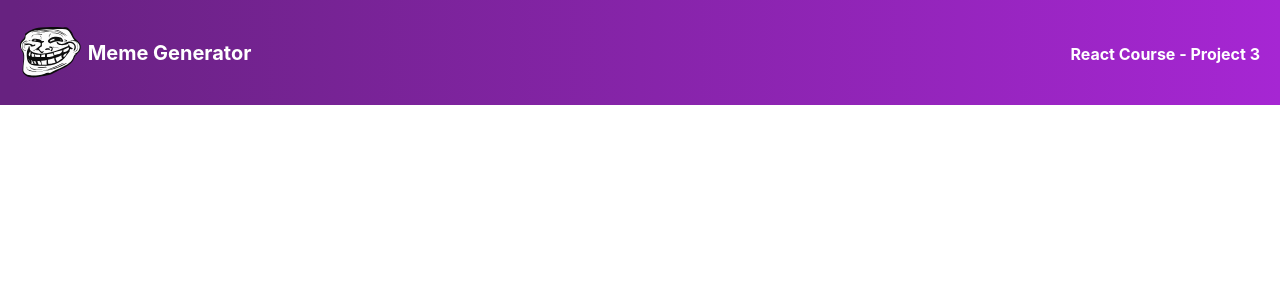
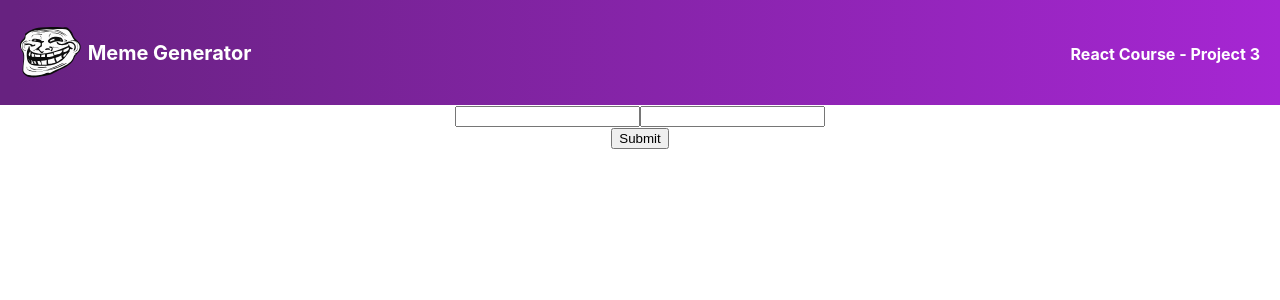
Before and after one commit to avia62490/memeGenerator, a React (Create React App) app: page / in a window 1280 px wide. Shown: the top 300 px of the page. Built offline with nearby package versions, Linux system fonts and the light colour scheme.

Commit message:
adds input component

```diff
--- a/src/App.js
+++ b/src/App.js
@@ -1,10 +1,12 @@
 import Header from './components/Header.js'
+import Input from './components/Input.js'
 import './App.css';
 
 function App() {
   return (
     <div className="App">
       <Header />
+      <Input />
     </div>
   );
 }
--- /dev/null
+++ b/src/components/Input.js
@@ -0,0 +1,13 @@
+export default function Input() {
+    return(
+        <div className="input">
+            <div className="input--text">
+                <input type="text" />
+                <input type="text" />
+            </div>
+            <div className="input--submit">
+                <input type="submit" />
+            </div>
+        </div>
+    )
+}
```
